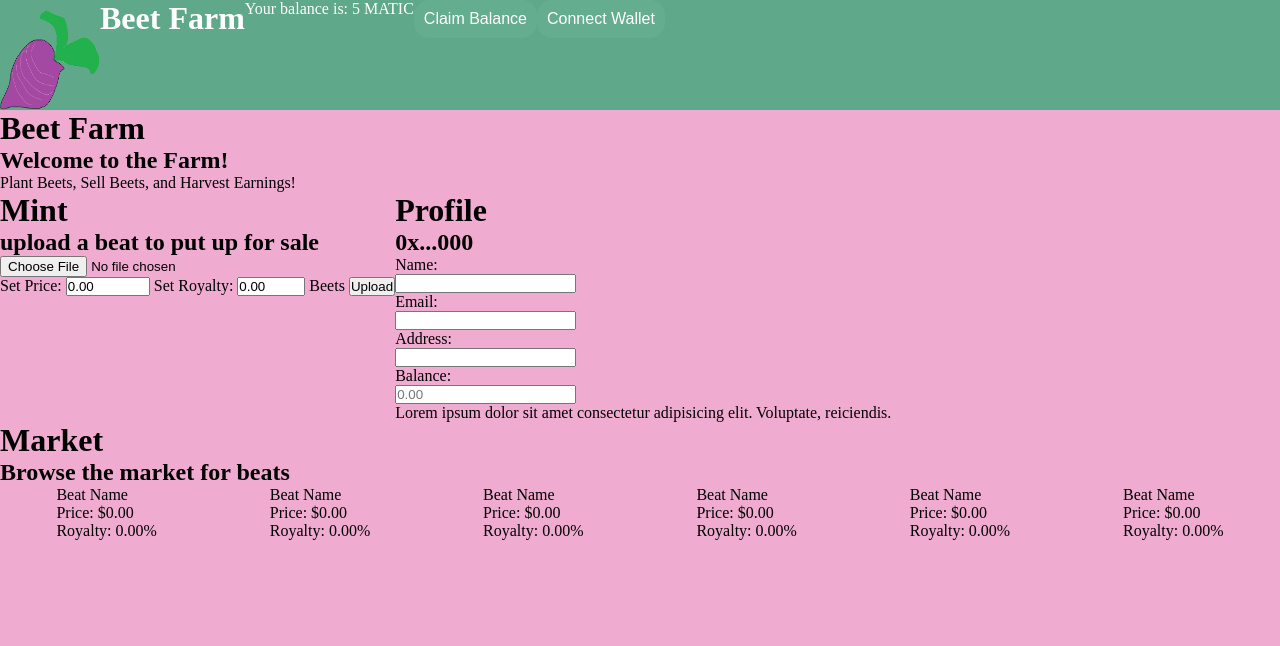
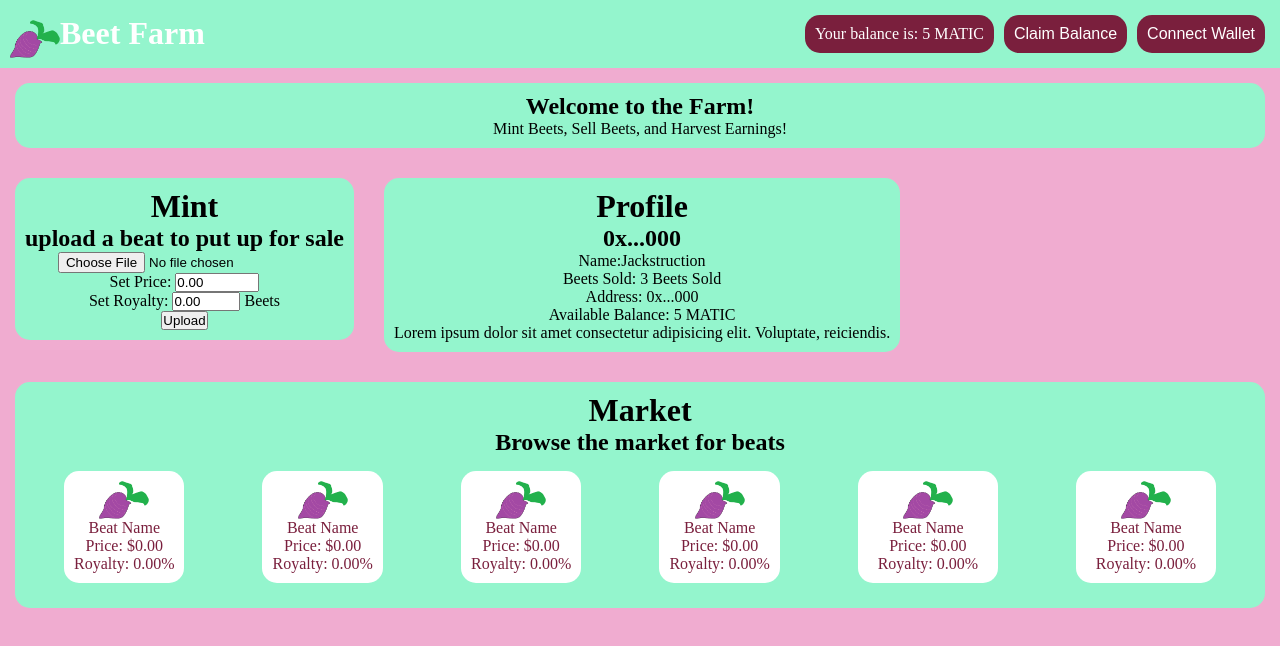
Before and after one commit to jackstruction/LFGrow, a plain HTML site: page index.html in a window 1280 px wide. Drawn offline with Linux system fonts and the light colour scheme.

Commit message:
css changes

```diff
--- a/index.html
+++ b/index.html
@@ -10,11 +10,14 @@
 </head>
 <body>
     <header>
-    <div id="headerbar" class="flex-row">
-    <div class="flex-row" id="logocont"><img src="public/img/logo-nobg.png" id="logo"><h1>Beet Farm</h1></div><div class="flex"><div class="main flex-row" id="frontpage">
-
-    </div>
-    <div class="flex-row end" id="walletbar">
+    <div id="headerbar" class="flex row">
+        <div class="flex row ctr" id="logocont">
+            <img src="public/img/logo-nobg.png" id="logo">
+            <h1>Beet Farm</h1>
+        </div>
+    <div class="flex">
+        <div class="" id="frontpage"></div>
+    <div class="flex row ctr" id="walletbar">
         <div id="bal">Your balance is: <span id="balamt" >5</span> MATIC</div>
         <div id="claim"><button>Claim Balance</button></div>
         <div id="connect"><button>Connect Wallet</button></div>
@@ -23,17 +26,16 @@
 </div></div>
 </header>
 <div class="main" id="frontpage">
-    <h1>Beet Farm</h1>
     <h2>Welcome to the Farm!</h2>
     <p>
-        Plant Beets, Sell Beets, and Harvest Earnings!
+        Mint Beets, Sell Beets, and Harvest Earnings!
     </p>
 </div><div class="flex row">
 <div class="left"><div class="main" id="upload">
     <div class="heading"></div>
     <h1>Mint</h1>
     <h2>upload a beat to put up for sale </h2>
-    <form>
+    <form class="">
         <div id="uploadarea">
             <input type="file"
                 id="upload"
@@ -41,26 +43,26 @@
                 capture="microphone"
                 onchange="uploadBeat()"
                 ><!--this is probably definitely wrong-->
-        </div>
+        </div><div>
         <label for="setprice">Set Price:</label>
-        <input type="number" id="setprice" min="0" max="1000" step="0.5" value="0.00">
-        <label for="setroyalty">Set Royalty:</label>
-        <input type="number" id="setroyalty" min="0" max="10" step="0.1" value="0.00"> Beets
-        <button id="uploadbutton" onclick="uploadBeat()">Upload</button>
+        <input type="number" id="setprice" min="0" max="1000" step="0.5" value="0.00"></div>
+       <div> <label for="setroyalty">Set Royalty:</label>
+        <input type="number" id="setroyalty" min="0" max="10" step="0.1" value="0.00"> Beets</div>
+      <div>  <button id="uploadbutton" onclick="uploadBeat()">Upload</button></div>
     </form>
 </div>
 </div>  <!---left-->
-<div class="right">
+<div class="right main">
     <div id="profile">
     <h1>Profile</h1>
     <h2>0x...000</h2>
         <div id="profile">
         <div id="profilepic"></div>
         <div id="profiledetails">
-            <p class="profileinfo">Name:</p><input type="text">
-            <p class="profileinfo">Email:</p><input type="text">
-            <p class="profileinfo">Address:</p><input type="text">
-            <p class="profileinfo">Balance:</p><input type="text" nomodify placeholder="0.00">
+            <p class="profileinfo">Name:Jackstruction</p>
+            <p class="profileinfo">Beets Sold: 3 Beets Sold</p>
+            <p class="profileinfo">Address: 0x...000</p>
+            <p class="profileinfo">Available Balance: 5 MATIC</p>
         </div>
     <p id="profilebio">
         Lorem ipsum dolor sit amet consectetur adipisicing elit. Voluptate, reiciendis.
@@ -74,9 +76,9 @@
     <h1>Market</h1>
     <h2>Browse the market for beats</h2>
     <div id="marketarea">
-        <div  class="flex-row" id="marketlist">
+        <div  class="flex row wrap" id="marketlist">
             <div class="marketbeat">
-                <div class="marketbeatimage"></div>
+                <div class="marketbeatimage"><img class="mktimg" src="public/img/logo-nobg.png"></div>
                 <div class="marketbeatinfo">
                     <p class="marketbeatname">Beat Name</p>
                     <p class="marketbeatprice">Price: $0.00</p>
@@ -84,7 +86,7 @@
                 </div>
             </div>
             <div class="marketbeat">
-                <div class="marketbeatimage"></div>
+                <div class="marketbeatimage"><img class="mktimg" src="public/img/logo-nobg.png"></div>
                 <div class="marketbeatinfo">
                     <p class="marketbeatname">Beat Name</p>
                     <p class="marketbeatprice">Price: $0.00</p>
@@ -92,7 +94,7 @@
                 </div>
             </div>
             <div class="marketbeat">
-                <div class="marketbeatimage"></div>
+                <div class="marketbeatimage"><img class="mktimg" src="public/img/logo-nobg.png"></div>
                 <div class="marketbeatinfo">
                     <p class="marketbeatname">Beat Name</p>
                     <p class="marketbeatprice">Price: $0.00</p>
@@ -100,23 +102,23 @@
                 </div>
             </div>
             <div class="marketbeat">
-                <div class="marketbeatimage"></div>
+                <div class="marketbeatimage"><img class="mktimg" src="public/img/logo-nobg.png"></div>
                 <div class="marketbeatinfo">
                     <p class="marketbeatname">Beat Name</p>
                     <p class="marketbeatprice">Price: $0.00</p>
                     <p class="marketbeatroyalty">Royalty: 0.00%</p>
                 </div>
             </div>
-            <div class="marketbeat">
-                <div class="marketbeatimage"></div>
+            <div class="marketbeat wrap">
+                <div class="marketbeatimage"><img class="mktimg" src="public/img/logo-nobg.png"></div>
                 <div class="marketbeatinfo">
                     <p class="marketbeatname">Beat Name</p>
                     <p class="marketbeatprice">Price: $0.00</p>
                     <p class="marketbeatroyalty">Royalty: 0.00%</p>
                 </div>
             </div>
-            <div class="marketbeat">
-                <div class="marketbeatimage"></div>
+            <div class="marketbeat wrap">
+                <div class="marketbeatimage"><img class="mktimg" src="public/img/logo-nobg.png"></div>
                 <div class="marketbeatinfo">
                     <p class="marketbeatname">Beat Name</p>
                     <p class="marketbeatprice">Price: $0.00</p>
--- a/main.css
+++ b/main.css
@@ -1,9 +1,5 @@
 *{margin: 0; padding: 0;}
 
-.flex-row{
-  display: flex;
-  flex-direction: row;
-}
 .flex{
   display:flex;
 }
@@ -11,13 +7,26 @@
   align-content: flex-end;
 }
 
+.row{
+  flex-direction: row;
+}
+.column{
+  flex-direction: column;
+}
+.ctr{align-items: center;}
+
+.wrap{flex-wrap: wrap; min-width: 120px;}
+
+#headerbar{align-items: center; justify-content: space-between;padding: 10px;}
+
 header{
-  background-color: #60a88a;
+  background-color: #94f5cd;
   color: #fff;
+
 }
 
-header button{
-  background-color: #65ad8f;
+header button, #bal{
+  background-color: #7A1F3D;
   color: #fff;
   border: none;
   padding: 10px;
@@ -30,16 +39,18 @@ body{
   background-color: #f0acd0;
 }
 
-#logo{
-  width: 100px;
-  height: 100px;
+#logo , .mktimg{
+  width: 50px;
   margin-top: 10px;
 }
 
-#walletbar{
+#walletbar > div{
+  margin: 5px;
 
 }
-
-
+.marketbeat, .main{background-color: #94f5cd; color: #000; padding: 10px; border-radius: 15px;text-align: center;margin:15px;}
+.mktimg{display: block;margin: 0 auto;}
 #marketlist{align-items: center;
 justify-content: space-around;}
+
+.marketbeat{background-color: #ffffff; color: #7a1f3d; padding: 10px; border-radius: 15px;text-align: center;margin:15px;}
```
